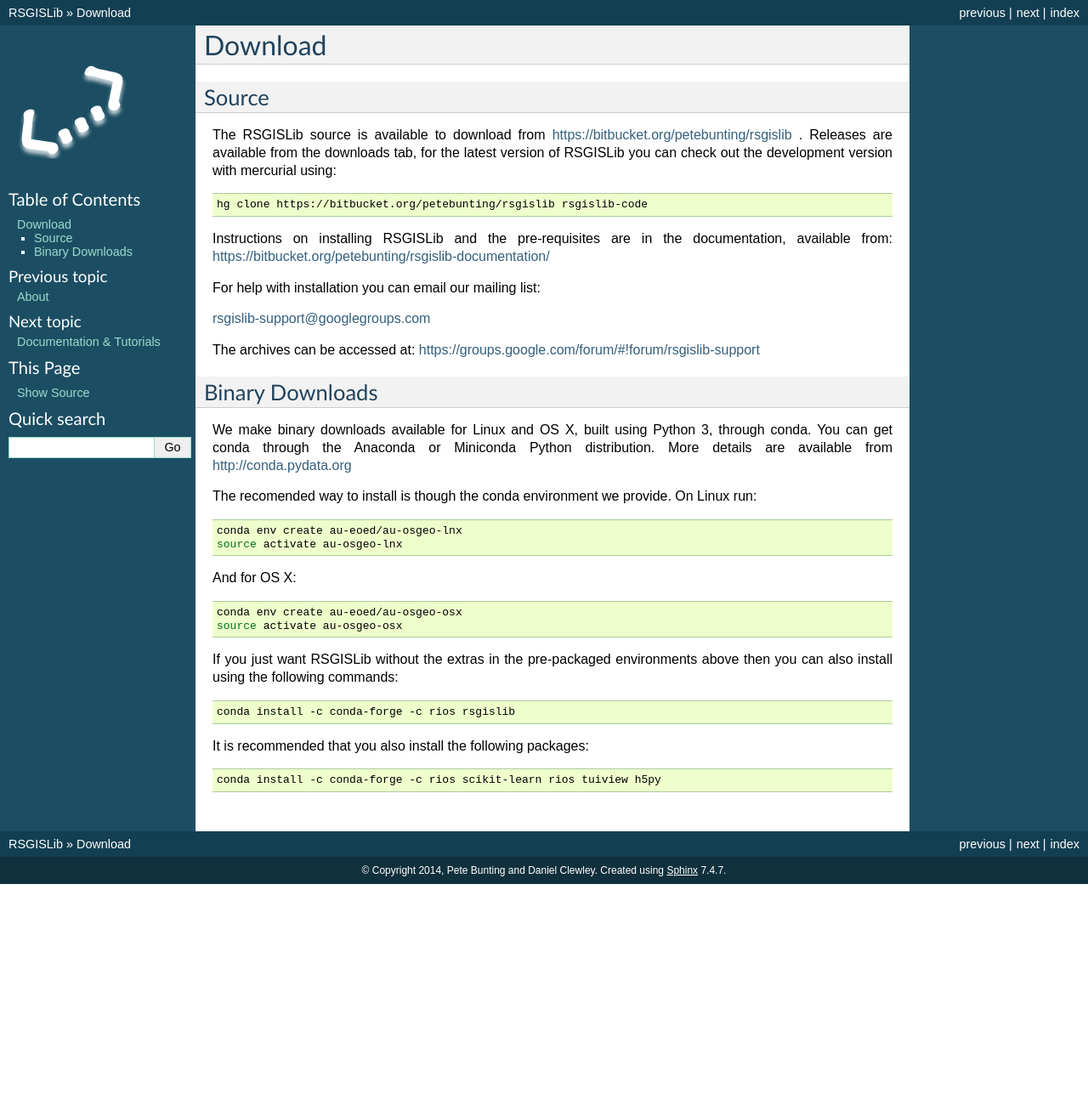
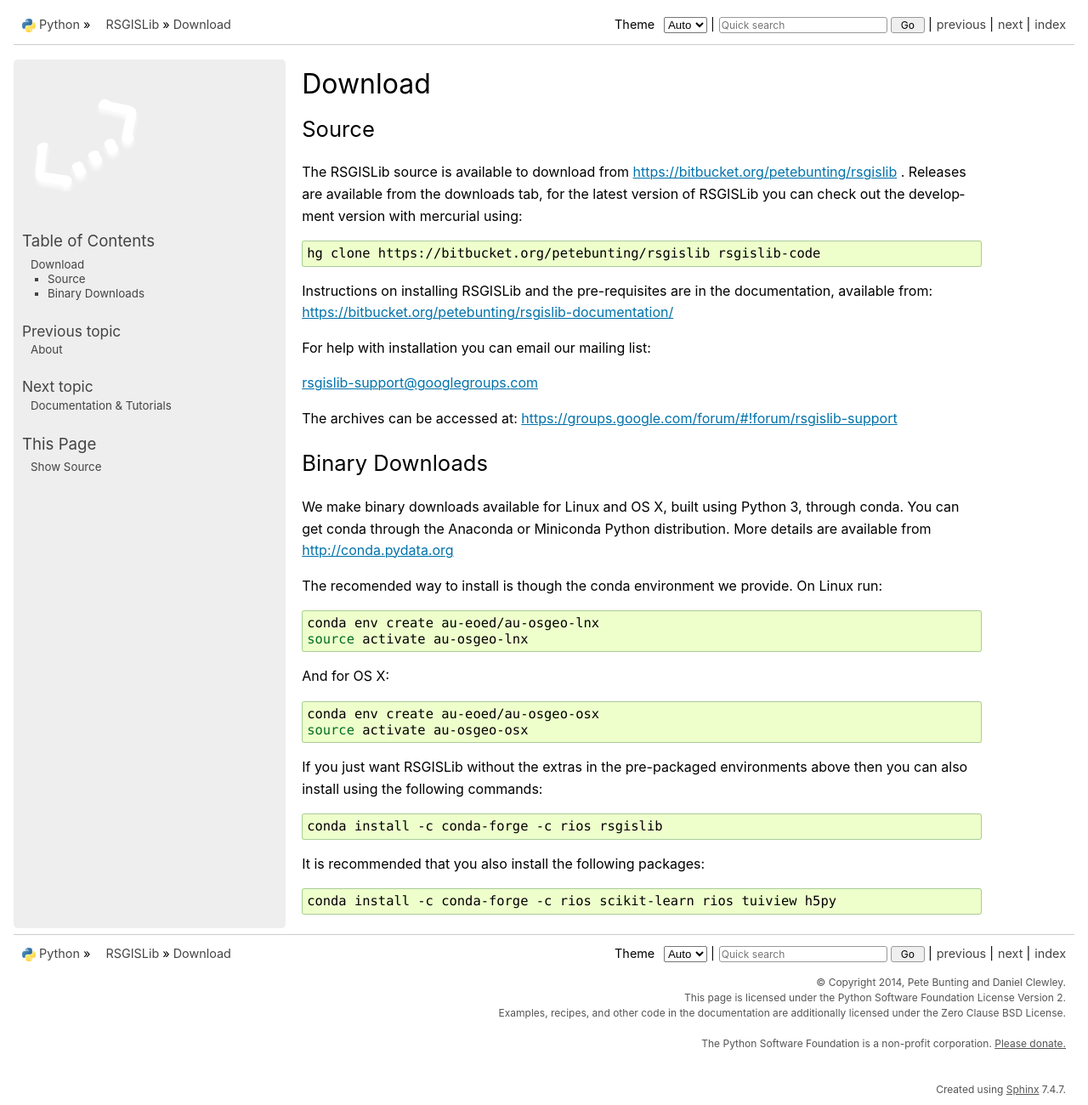
Before and after one commit to remotesensinginfo/rsgislib, a Sphinx documentation site: the page built from doc/python/source/download.rst, in a window 1280 px wide and 1300 px high. Shown: the whole window at 85% size. Built offline with Sphinx 7.4.7, drawn with Linux system fonts in a browser that asks for light colours; formulas are drawn with MathJax 3; some of the changed lines change nothing that is shown.

Commit message:
Update documentation to use a new theme

```diff
--- a/doc/python/source/conf.py
+++ b/doc/python/source/conf.py
@@ -35,7 +35,8 @@
     'sphinx.ext.todo',
     'sphinx.ext.coverage',
     'sphinx.ext.imgmath',
-    'sphinx.ext.ifconfig'
+    'sphinx.ext.ifconfig',
+    'sphinx.ext.githubpages'
 ]
 
 # Add any paths that contain templates here, relative to this directory.
@@ -61,9 +62,9 @@
 # built documents.
 #
 # The short X.Y version.
-version = '2.2'
+version = '4.0'
 # The full version, including alpha/beta/rc tags.
-release = '2.2.0'
+release = '4.0.0'
 
 # The language for content autogenerated by Sphinx. Refer to documentation
 # for a list of supported languages.
@@ -96,6 +97,7 @@
 
 # The name of the Pygments (syntax highlighting) style to use.
 pygments_style = 'sphinx'
+#pygments_style = 'xcode'
 
 # A list of ignored prefixes for module index sorting.
 #modindex_common_prefix = []
@@ -108,8 +110,8 @@
 
 # The theme to use for HTML and HTML Help pages.  See the documentation for
 # a list of builtin themes.
-html_theme = 'default'
-#html_theme = 'sphinx_rtd_theme'
+#html_theme = 'default'
+html_theme = 'python_docs_theme'
 
 # Theme options are theme-specific and customize the look and feel of a theme
 # further.  For a list of options available for each theme, see the
```
Also changed, not shown: 1 other file.
